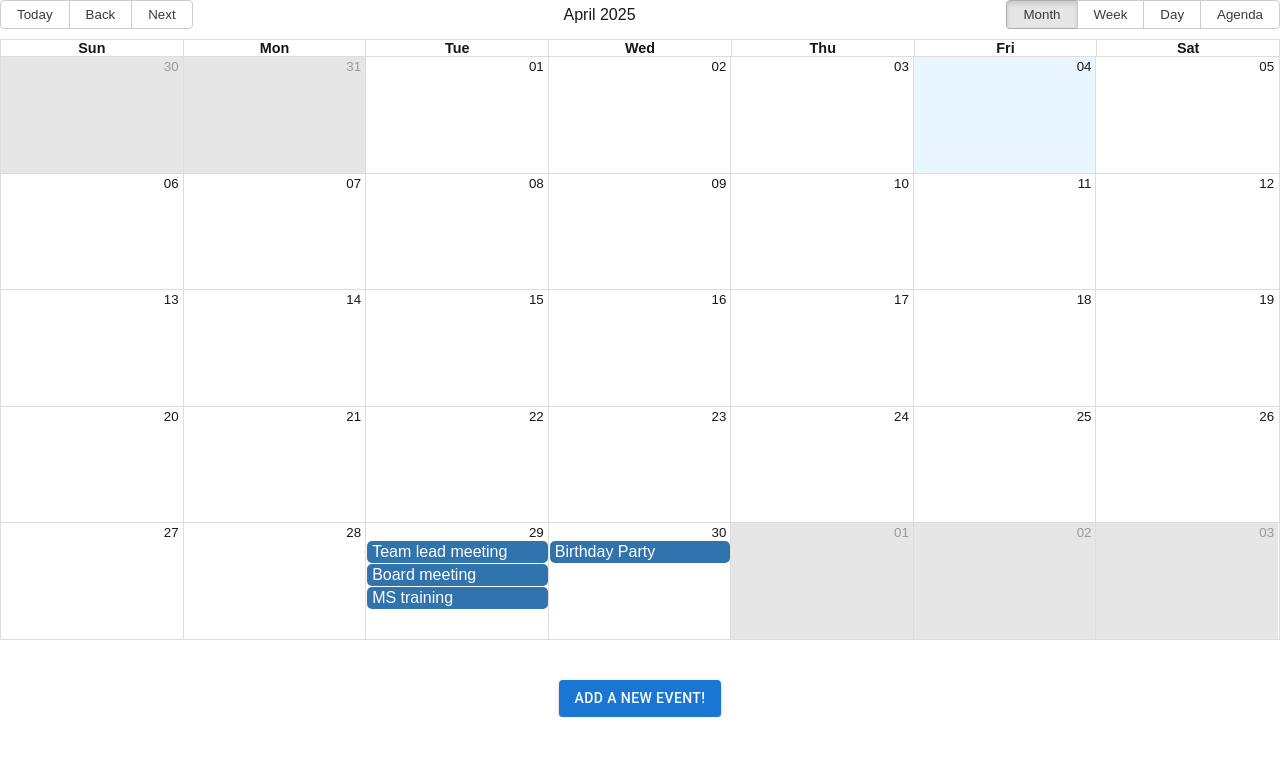
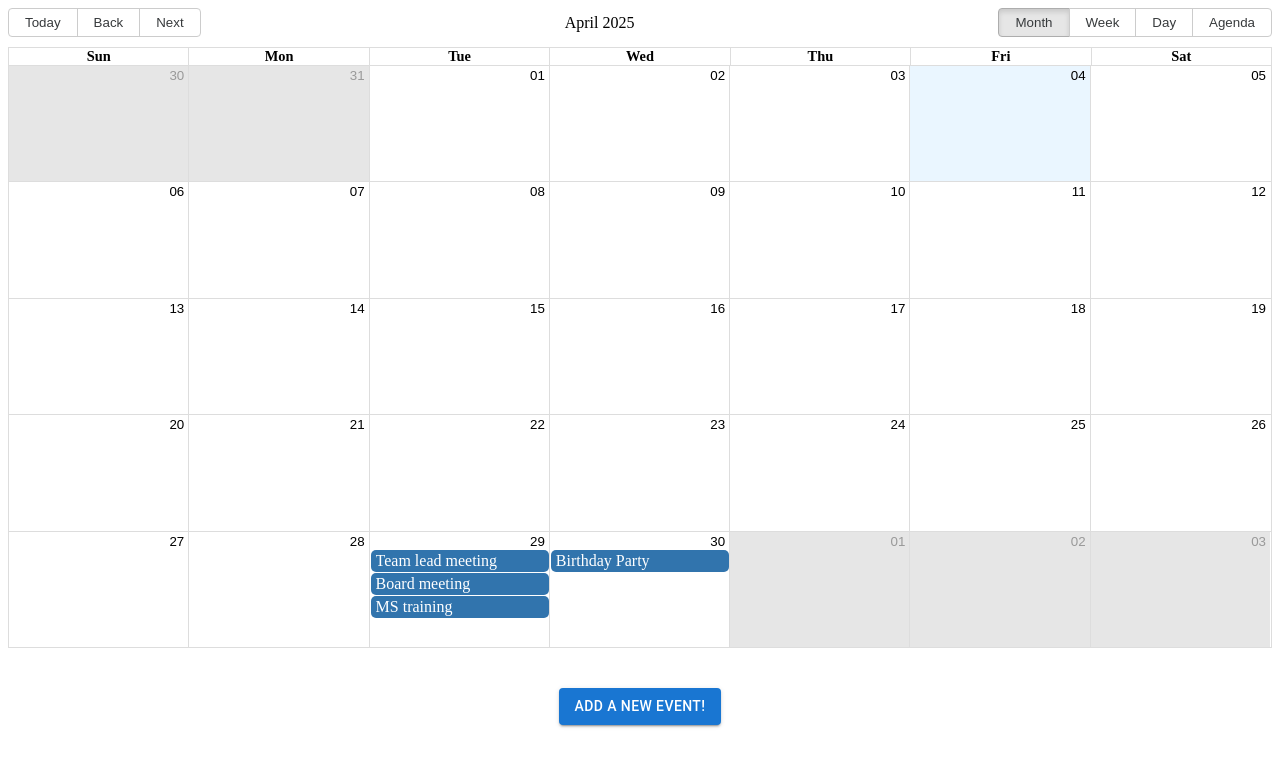
Before and after one commit to tprebenda/marble-health-challenge, a Next.js app: page / in a window 1280 px wide. Shown: the top 766 px of the page. Built offline with nearby package versions, Linux system fonts and the light colour scheme.

Commit message:
remove template styles file; add moment date picker dep

```diff
--- a/package.json
+++ b/package.json
@@ -12,7 +12,9 @@
     "@emotion/react": "^11.14.0",
     "@emotion/styled": "^11.14.0",
     "@mui/material": "^7.0.1",
+    "@mui/x-date-pickers": "^7.28.3",
     "@prisma/client": "^6.5.0",
+    "moment": "^2.30.1",
     "next": "15.2.4",
     "react": "^19.0.0",
     "react-big-calendar": "^1.18.0",
--- a/src/app/globals.css
+++ /dev/null
@@ -1,42 +0,0 @@
-:root {
-  --background: #ffffff;
-  --foreground: #171717;
-}
-
-@media (prefers-color-scheme: dark) {
-  :root {
-    --background: #0a0a0a;
-    --foreground: #ededed;
-  }
-}
-
-html,
-body {
-  max-width: 100vw;
-  overflow-x: hidden;
-}
-
-body {
-  color: var(--foreground);
-  background: var(--background);
-  font-family: Arial, Helvetica, sans-serif;
-  -webkit-font-smoothing: antialiased;
-  -moz-osx-font-smoothing: grayscale;
-}
-
-* {
-  box-sizing: border-box;
-  padding: 0;
-  margin: 0;
-}
-
-a {
-  color: inherit;
-  text-decoration: none;
-}
-
-@media (prefers-color-scheme: dark) {
-  html {
-    color-scheme: dark;
-  }
-}
--- a/src/app/layout.tsx
+++ b/src/app/layout.tsx
@@ -1,16 +1,4 @@
 import type { Metadata } from "next";
-import { Geist, Geist_Mono } from "next/font/google";
-import "./globals.css";
-
-const geistSans = Geist({
-  variable: "--font-geist-sans",
-  subsets: ["latin"],
-});
-
-const geistMono = Geist_Mono({
-  variable: "--font-geist-mono",
-  subsets: ["latin"],
-});
 
 export const metadata: Metadata = {
   title: "Marble Health Challenge App",
--- a/src/app/page.tsx
+++ b/src/app/page.tsx
@@ -1,47 +1,19 @@
 "use client";
 
+import "react-big-calendar/lib/css/react-big-calendar.css";
+
 import { useState } from "react";
+import moment from "moment";
 import { Calendar, momentLocalizer } from "react-big-calendar";
-import "react-big-calendar/lib/css/react-big-calendar.css";
-import moment from "moment";
+import { LocalizationProvider } from "@mui/x-date-pickers";
+import { AdapterMoment } from "@mui/x-date-pickers/AdapterMoment";
 import Box from "@mui/material/Box";
 import Button from "@mui/material/Button";
 import MeetingDialog from "../components/MeetingDialog";
+import { TEST_EVENTS } from "../mockData";
 
 // Setup the localizer by providing the moment Object to the correct localizer.
 const localizer = momentLocalizer(moment);
-
-const TEST_EVENTS = [
-  {
-    id: 0,
-    title: "Board meeting",
-    attendees: ["Troy Prebenda", "Lumen Board"],
-    start: new Date(2025, 3, 29, 9, 0, 0),
-    end: new Date(2025, 3, 29, 13, 0, 0),
-  },
-  {
-    id: 1,
-    title: "MS training",
-    // allDay: true,
-    attendees: ["Troy Prebenda"],
-    start: new Date(2025, 3, 29, 13, 0, 0),
-    end: new Date(2025, 3, 29, 16, 30, 0),
-  },
-  {
-    id: 2,
-    title: "Team lead meeting",
-    attendees: ["Troy Prebenda", "Fireteam Leader"],
-    start: new Date(2025, 3, 29, 8, 30, 0),
-    end: new Date(2025, 3, 29, 12, 30, 0),
-  },
-  {
-    id: 11,
-    title: "Birthday Party",
-    attendees: ["Troy Prebenda"], // just me, sad :(
-    start: new Date(2025, 3, 30, 7, 0, 0),
-    end: new Date(2025, 3, 30, 10, 30, 0),
-  },
-];
 
 export default function MyCalendar() {
   const events = useState([]);
@@ -55,7 +27,7 @@ export default function MyCalendar() {
   };
 
   return (
-    <>
+    <LocalizationProvider dateAdapter={AdapterMoment}>
       <Box height="80vh">
         <Calendar
           localizer={localizer}
@@ -77,6 +49,6 @@ export default function MyCalendar() {
         </Button>
         <MeetingDialog open={dialogIsOpen} handleClose={handleDialogClose} />
       </Box>
-    </>
+    </LocalizationProvider>
   );
 }
--- a/src/components/MeetingDialog.tsx
+++ b/src/components/MeetingDialog.tsx
@@ -8,6 +8,7 @@ import DialogActions from "@mui/material/DialogActions";
 import Paper, { PaperProps } from "@mui/material/Paper";
 import Button from "@mui/material/Button";
 import Draggable from "react-draggable";
+import { DatePicker } from "@mui/x-date-pickers/DatePicker";
 
 // Draggable Paper component for moving the modal
 function PaperComponent(props: PaperProps) {
@@ -70,11 +71,12 @@ function MeetingDialog({ handleClose, open }: MeetingDialogProps) {
           <TextField
             label="Attendees"
             variant="outlined"
-            helperText="(Comma-delimited)"
+            helperText="Note: Comma-delimited"
             margin="normal"
             fullWidth
             required
           />
+          <DatePicker sx={{ mt: 2 }} />
         </Box>
       </DialogContent>
       <DialogActions>
--- /dev/null
+++ b/src/mockData/index.ts
@@ -0,0 +1,31 @@
+export const TEST_EVENTS = [
+  {
+    id: 0,
+    title: "Board meeting",
+    attendees: ["Troy Prebenda", "Lumen Board"],
+    start: new Date(2025, 3, 29, 9, 0, 0),
+    end: new Date(2025, 3, 29, 13, 0, 0),
+  },
+  {
+    id: 1,
+    title: "MS training",
+    // allDay: true,
+    attendees: ["Troy Prebenda"],
+    start: new Date(2025, 3, 29, 13, 0, 0),
+    end: new Date(2025, 3, 29, 16, 30, 0),
+  },
+  {
+    id: 2,
+    title: "Team lead meeting",
+    attendees: ["Troy Prebenda", "Fireteam Leader"],
+    start: new Date(2025, 3, 29, 8, 30, 0),
+    end: new Date(2025, 3, 29, 12, 30, 0),
+  },
+  {
+    id: 11,
+    title: "Birthday Party",
+    attendees: ["Troy Prebenda"], // just me, sad :(
+    start: new Date(2025, 3, 30, 7, 0, 0),
+    end: new Date(2025, 3, 30, 10, 30, 0),
+  },
+];
```
Also changed, not shown: 2 other files (tests, documents, lock files or other folders).
